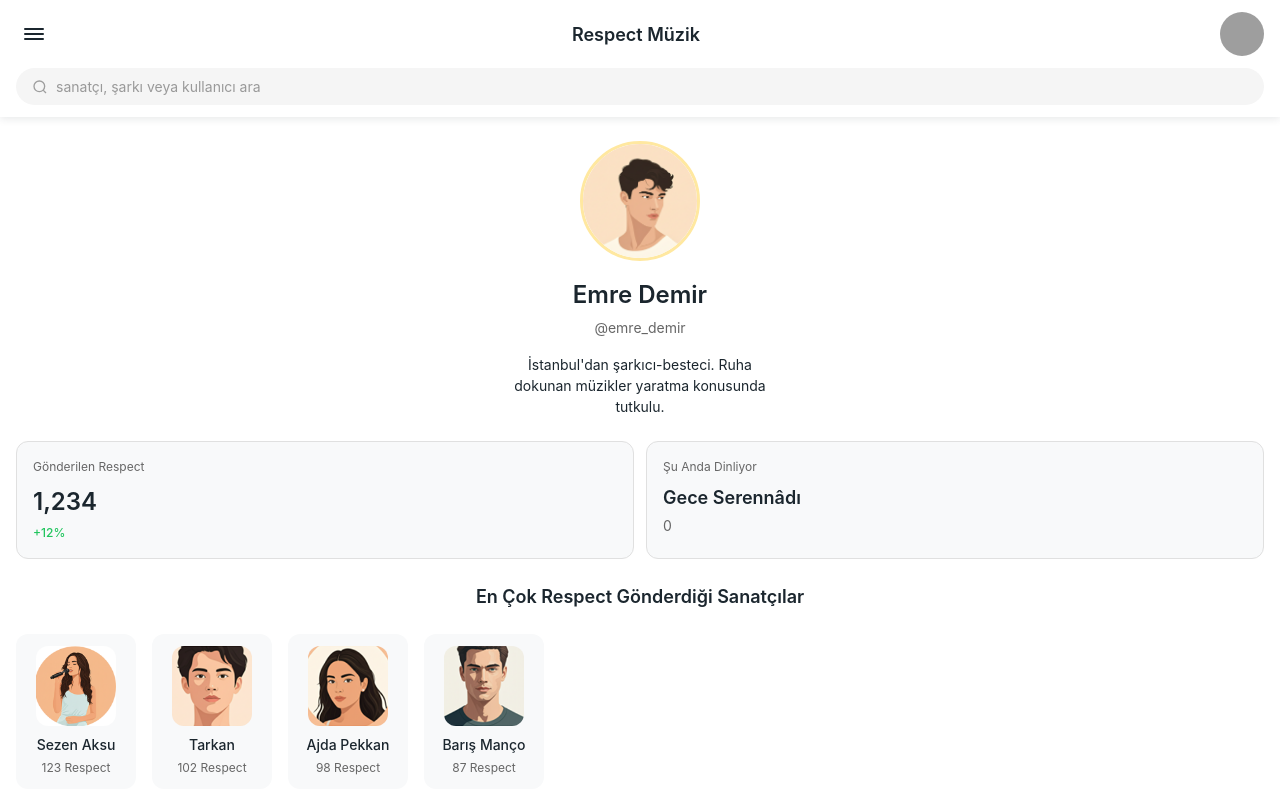
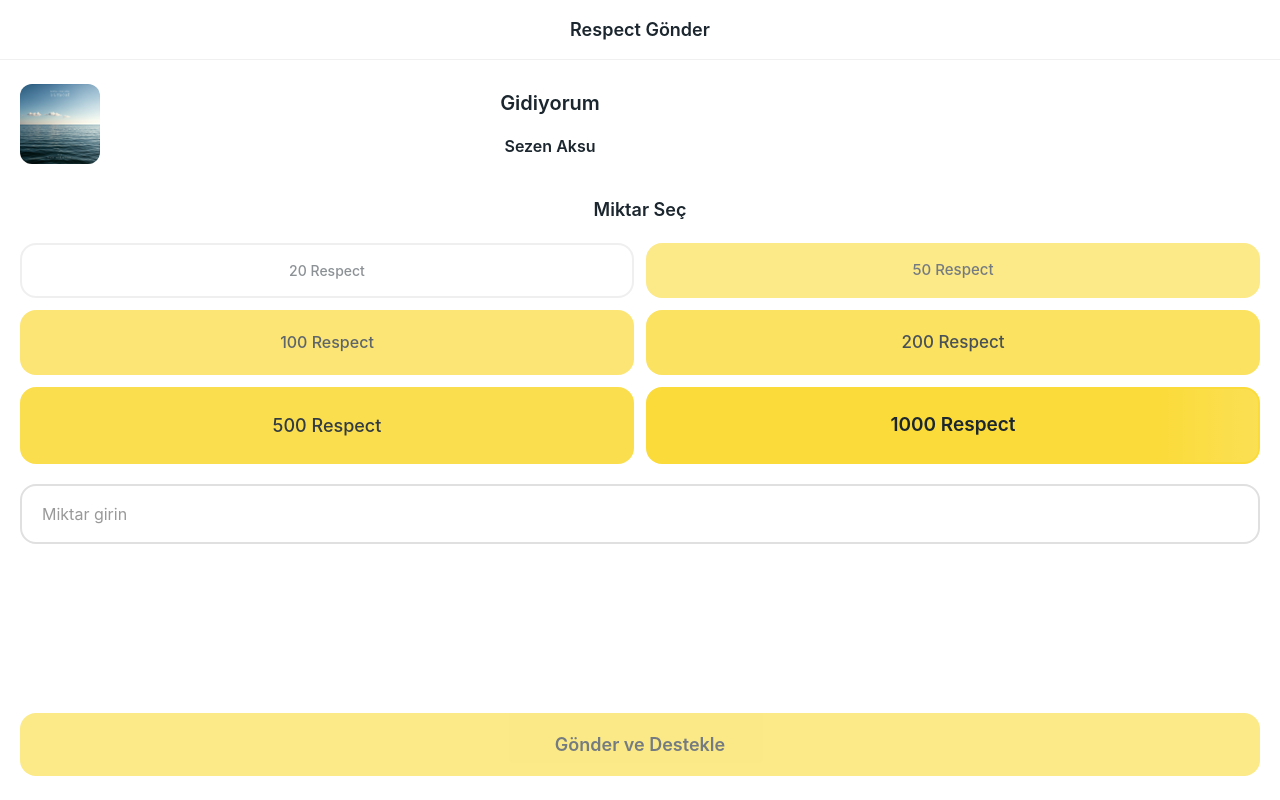
Before and after one commit to semaeryilmaz99/respect-ui-option2-mobile_web, a React (Vite) app: page / in a window 1280 px wide. Shown: the top 800 px of the page. Built offline with nearby package versions, Linux system fonts and the light colour scheme; grey boxes are pictures that could not be loaded.

Commit message:
send respect done

```diff
--- a/src/App.css
+++ b/src/App.css
@@ -845,10 +845,13 @@ html {
   display: flex;
   flex-direction: column;
   align-items: center;
+  justify-content: center;
   gap: 16px;
   padding: 16px;
-  margin-bottom: 24px;
-  text-align: center;
+  margin: 0 auto 24px auto;
+  text-align: center;
+  width: 100%;
+  max-width: 400px;
 }
 
 .song-album-cover {
@@ -857,6 +860,8 @@ html {
   border-radius: 12px;
   overflow: hidden;
   flex-shrink: 0;
+  margin-left: auto;
+  margin-right: -15px;
 }
 
 .song-album-cover img {
@@ -869,15 +874,19 @@ html {
   display: flex;
   flex-direction: column;
   align-items: center;
+  justify-content: center;
   gap: 12px;
   text-align: center;
+  width: 70%;
 }
 
 .song-title-section {
   display: flex;
   flex-direction: column;
   align-items: center;
-  text-align: center;
+  justify-content: center;
+  text-align: center;
+  width: 100%;
 }
 
 .song-title {
@@ -1548,6 +1557,88 @@ html {
   border-color: #fee253;
   background-color: #fee253;
   color: #1b262e;
+}
+
+.amount-button:nth-child(n+2) {
+  background-color: #fbdb3a;
+  border-color: #fbdb3a;
+  color: #1b262e;
+}
+
+.amount-button:nth-child(n+2):hover {
+  background-color: #f9d424;
+  border-color: #f9d424;
+}
+
+/* Progressive button sizes based on respect amount */
+.amount-button:nth-child(1) {
+  /* 20 Respect - smallest */
+  padding: 12px 16px;
+  font-size: 14px;
+  opacity: 0.5;
+}
+
+.amount-button:nth-child(2) {
+  /* 50 Respect */
+  padding: 14px 18px;
+  font-size: 15px;
+  opacity: 0.6;
+}
+
+.amount-button:nth-child(3) {
+  /* 100 Respect */
+  padding: 16px 20px;
+  font-size: 16px;
+  opacity: 0.7;
+}
+
+.amount-button:nth-child(4) {
+  /* 200 Respect */
+  padding: 18px 22px;
+  font-size: 17px;
+  opacity: 0.8;
+}
+
+.amount-button:nth-child(5) {
+  /* 500 Respect */
+  padding: 20px 24px;
+  font-size: 18px;
+  opacity: 0.9;
+}
+
+.amount-button:nth-child(6) {
+  /* 1000 Respect - largest */
+  padding: 22px 26px;
+  font-size: 19px;
+  font-weight: 600;
+  opacity: 1.0;
+  position: relative;
+  overflow: hidden;
+}
+
+.amount-button:nth-child(6)::before {
+  content: '';
+  position: absolute;
+  top: 0;
+  left: -100%;
+  width: 100%;
+  height: 100%;
+  background: linear-gradient(
+    90deg,
+    transparent 0%,
+    rgba(255, 255, 255, 0.4) 50%,
+    transparent 100%
+  );
+  animation: shimmer 1.5s infinite;
+}
+
+@keyframes shimmer {
+  0% {
+    left: -100%;
+  }
+  100% {
+    left: 100%;
+  }
 }
 
 .custom-amount-input {
--- a/src/App.jsx
+++ b/src/App.jsx
@@ -1,9 +1,9 @@
 import React from 'react'
 import './App.css'
-import UserPage from './components/UserPage'
+import SendRespectPage from './components/SendRespectPage'
 
 function App() {
-  return <UserPage />
+  return <SendRespectPage />
 }
 
 export default App
--- a/src/components/SendRespectPage.jsx
+++ b/src/components/SendRespectPage.jsx
@@ -19,7 +19,7 @@ const SendRespectPage = () => {
   const handleSendRespect = () => {
     const amount = selectedAmount || parseInt(customAmount)
     if (amount) {
-      console.log(`Sending ${amount} respect to Sunset Serenade`)
+      console.log(`Gidiyorum şarkısına ${amount} respect gönderiliyor`)
       // Send respect logic will be implemented later
     }
   }
@@ -27,23 +27,22 @@ const SendRespectPage = () => {
   return (
     <div className="send-respect-page">
       <div className="respect-header">
-        <button className="close-button">✕</button>
-        <h1 className="respect-title">Send Respect</h1>
+        <h1 className="respect-title">Respect Gönder</h1>
       </div>
 
       <div className="respect-content">
         <div className="song-info-section">
           <div className="song-cover">
-            <img src="/src/assets/respect.png" alt="Sunset Serenade" />
+            <img src="/src/assets/respect.png" alt="Gidiyorum" />
           </div>
           <div className="song-details">
-            <h2 className="song-name">Sunset Serenade</h2>
-            <p className="artist-name">Song by Alex</p>
+            <h2 className="song-name">Gidiyorum</h2>
+            <p className="artist-name">Sezen Aksu</p>
           </div>
         </div>
 
         <div className="amount-selection">
-          <h3 className="section-title">Select Amount</h3>
+          <h3 className="section-title">Miktar Seç</h3>
 
           <div className="amount-grid">
             {respectAmounts.map((amount) => (
@@ -59,7 +58,7 @@ const SendRespectPage = () => {
 
           <input
             type="number"
-            placeholder="Enter amount"
+            placeholder="Miktar girin"
             value={customAmount}
             onChange={handleCustomAmountChange}
             className="custom-amount-input"
@@ -71,7 +70,7 @@ const SendRespectPage = () => {
           onClick={handleSendRespect}
           disabled={!selectedAmount && !customAmount}
         >
-          Send and Support
+          Gönder ve Destekle
         </button>
       </div>
     </div>
```
